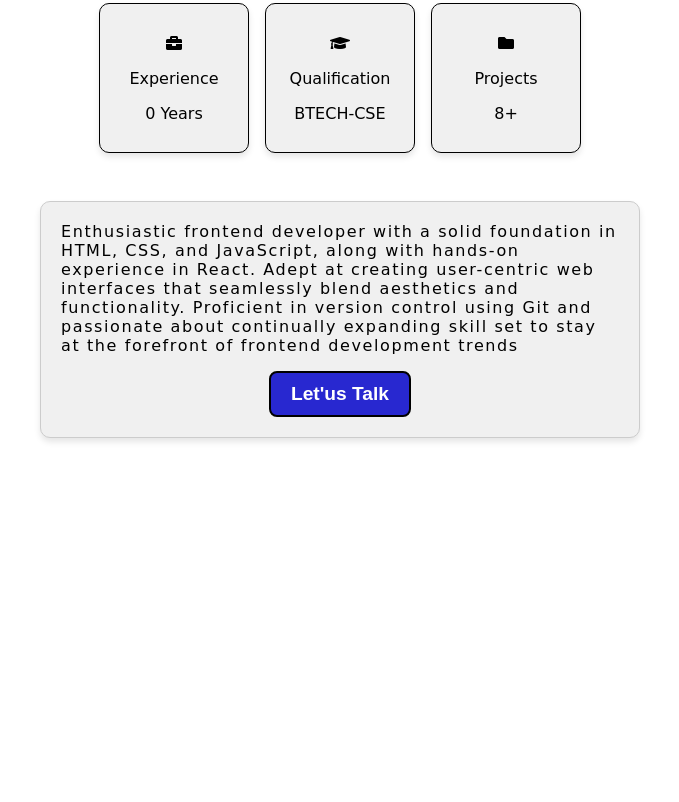
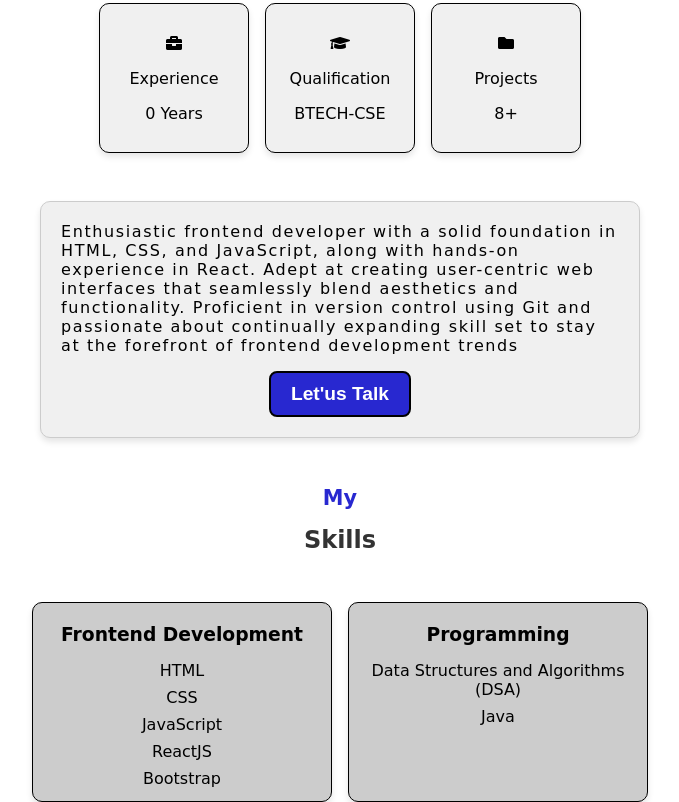
Before and after one commit to adnanibrahi0102/Portfolio_vanilla, a plain HTML site: page index.html in a window 1280 px wide. Shown: the part 1212-2014 px from the top of the page, without its empty margins (300-979 px from the left). Before the commit the page ends 1698 px from the top, so only its background shows below. Drawn offline with Linux system fonts and the light colour scheme; a web font is replaced by a local one.

Commit message:
added skills section

```diff
--- a/index.html
+++ b/index.html
@@ -80,6 +80,34 @@
         </div>
       </div>
     </section>
+
+    <section class="section-3" id="skills">
+      <div class="sec-3-heading">
+        <h2 class="sec-h2">My</h2>
+        <h1 class="sec-h1">Skills</h1>
+      </div>
+      <div class="skills-container">
+        <div class="skill-box">
+          <h3>Frontend Development</h3>
+          <ul class="skills-list">
+            <li>HTML</li>
+            <li>CSS</li>
+            <li>JavaScript</li>
+            <li>ReactJS</li>
+            <li>Bootstrap</li>
+          </ul>
+        </div>
+        <div class="skill-box">
+          <h3>Programming</h3>
+          <ul class="skills-list">
+            <li>Data Structures and Algorithms (DSA)</li>
+            <li>Java</li>
+          </ul>
+        </div>
+      </div>
+    </section>
+
+
     <script src="app.js"></script>
   </body>
 </html>
--- a/style.css
+++ b/style.css
@@ -269,3 +269,39 @@ a:hover{
 .sec-3-btn{
     margin-top: 1rem;
 }
+
+/* skills section */
+.skills-container{
+    display: flex;
+    flex-wrap: wrap;
+    gap: 1rem;
+    margin-top: 3rem;
+    justify-content: center;
+    align-items: center;
+}
+.skill-box{
+    border: 1px solid black;
+    padding: 1.3rem;
+    border-radius: 10px;
+    width: 300px;
+    background-color: #ccc;
+    box-shadow: 0 4px 6px rgba(0, 0, 0, 0.1);
+    height: 200px;
+    text-align: center;
+    display: flex;
+    font-family:'Irish Grover', cursive;
+    flex-direction: column;
+    transition: transform 0.3s, box-shadow 0.3s;
+
+
+
+}
+.skill-box:hover{
+    transform: translateY(-5px);
+    background-color: rgb(98, 98, 253);
+}
+.skills-list,li{
+    list-style: none;
+    margin-top: 0.5rem;
+
+}
```
